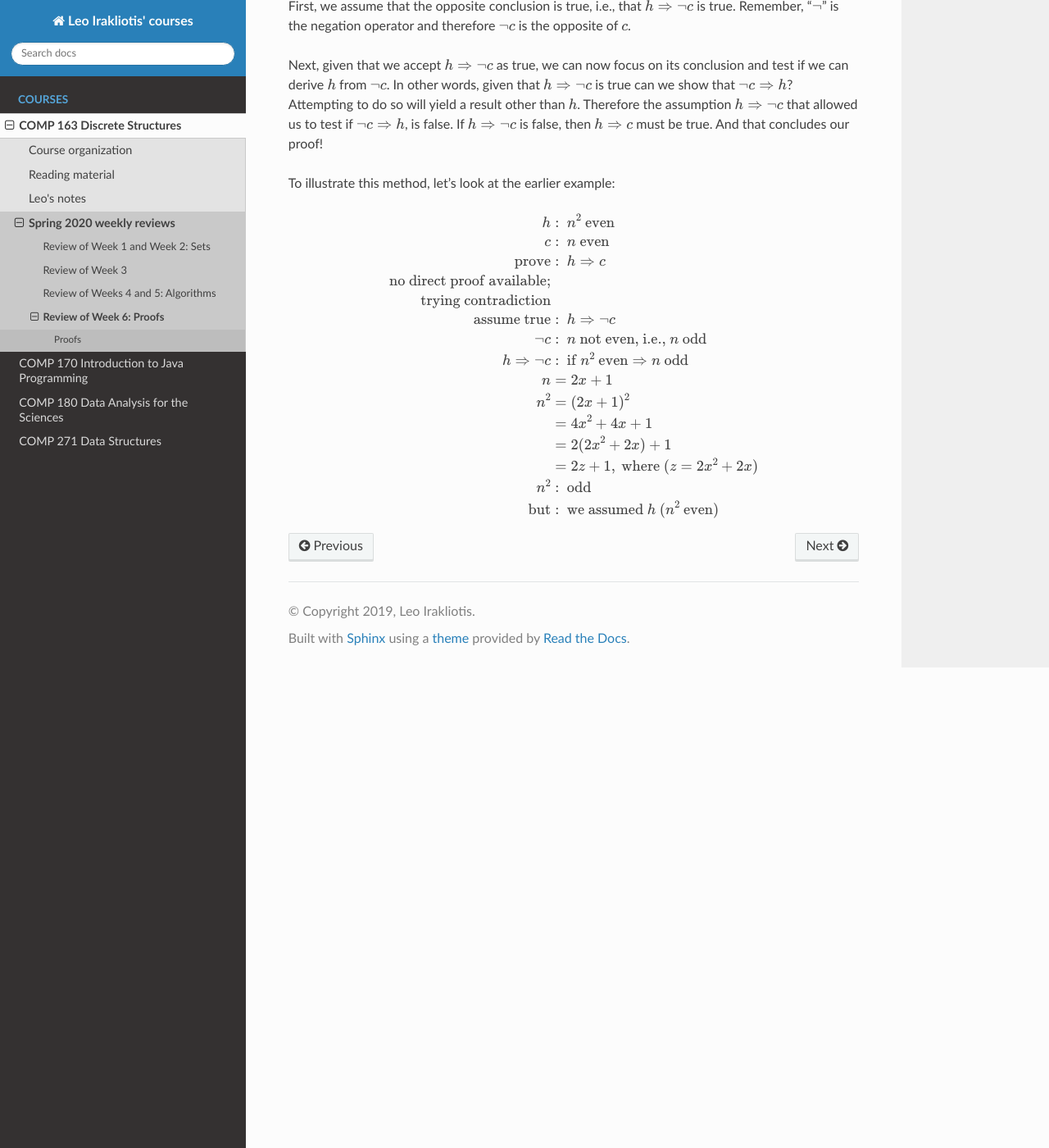
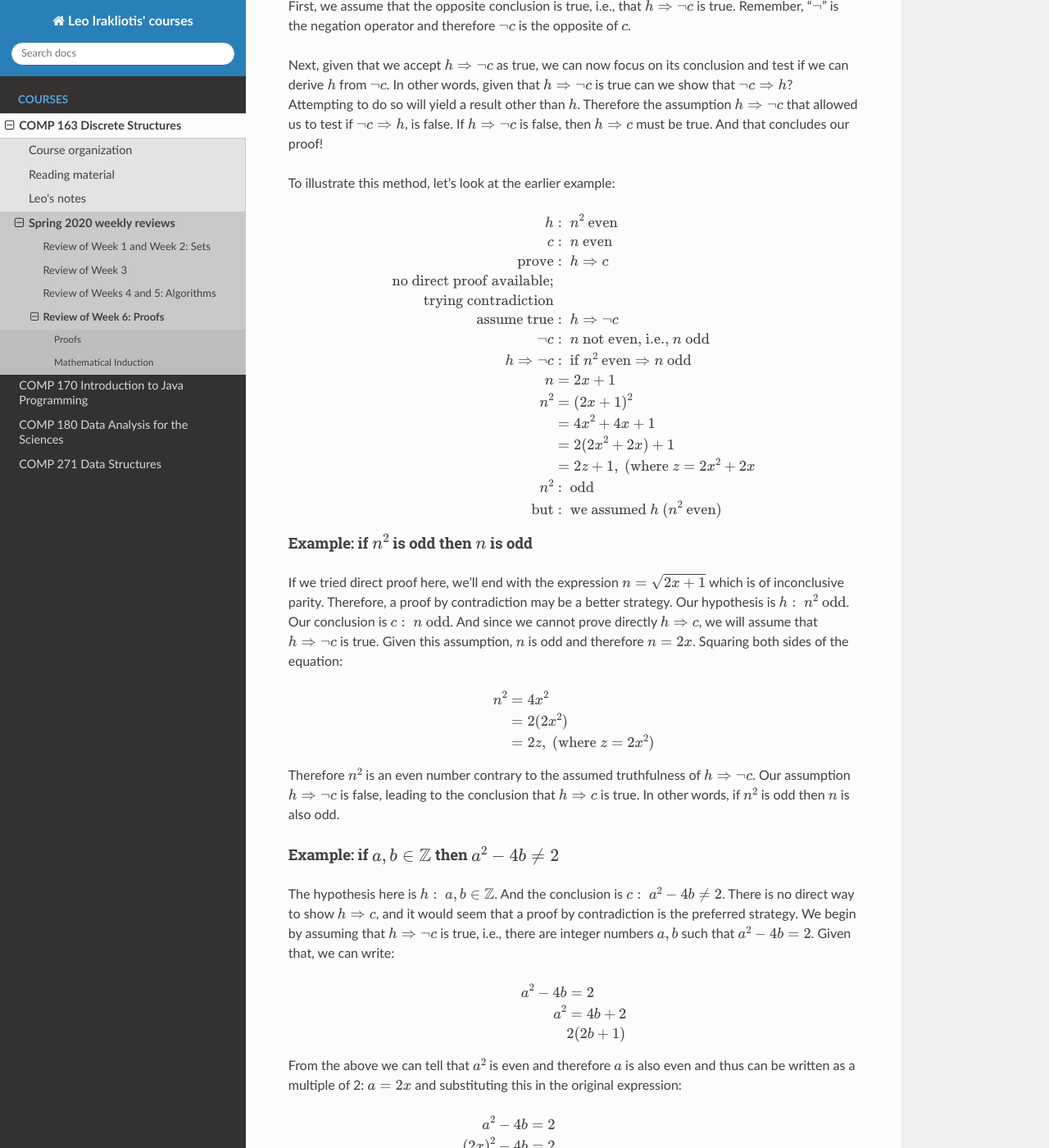
Before and after one commit to sleepyjaree/cdp, a Sphinx documentation site: the page built from source/COMP163/2020Spring/week6.rst, in a window 1280 px wide and 1400 px high, scrolled down 2710 px. Shown: the whole window at 82% size. Built offline with Sphinx 7.4.7 and the Read the Docs theme 2.0.0, drawn with Linux system fonts in a browser that asks for light colours; some of the changed text lies outside the part shown.

Commit message:
finalized notes for COMP 163 proofs

```diff
--- a/source/COMP163/2020Spring/week6.rst
+++ b/source/COMP163/2020Spring/week6.rst
@@ -11,3 +11,4 @@ Reading material for proofs:
 * `Adrian Brunyate's notes on proofs by contradiction <https://github.com/lgreco/cdp/blob/master/source/COMP163/OER/Adrian%20Brunyate%20proofs%20by%20contradiction.pdf>`_. (Published on `his website <http://www.math.stonybrook.edu/~brunyate/>`_).
 
 .. include:: ../notes/proofs.rst
+.. include:: ../notes/induction.rst
--- a/source/COMP163/notes/proofs.rst
+++ b/source/COMP163/notes/proofs.rst
@@ -112,6 +112,48 @@ To illustrate this method, let's look at the earlier example:
    n^2&=(2x+1)^2 \\
    &=4x^2+4x+1\\
    &=2(2x^2+2x)+1 \\
-   &=2z+1,\ \text{where}\ (z=2x^2+2x)\\
+   &=2z+1,\ (\text{where}\ z=2x^2+2x\\
    n^2&:\ \text{odd}\\
    \text{but}&:\ \text{we assumed}\ h\ (n^2\ \text{even})\\
+
+Example: if :math:`n^2` is odd then :math:`n` is odd
+++++++++++++++++++++++++++++++++++++++++++++++++++++++++++++++++++++++++++++++++
+
+If we tried direct proof here, we'll end with the expression :math:`n=\sqrt{2x+1}` which is of inconclusive parity. Therefore, a proof by contradiction may be a better strategy. Our hypothesis is :math:`h:\ n^2\ \text{odd}`. Our conclusion is :math:`c:\ n\ \text{odd}`. And since we cannot prove directly :math:`h\Rightarrow c`, we will assume that :math:`h\Rightarrow\neg c` is true. Given this assumption, :math:`n` is odd and therefore :math:`n=2x`. Squaring both sides of the equation:
+
+.. math::
+
+   n^2&=4x^2 \\
+   &= 2(2x^2) \\
+   &= 2z,\ (\text{where}\ z=2x^2)
+
+Therefore :math:`n^2` is an even number contrary to the assumed truthfulness of :math:`h\Rightarrow\neg c`. Our assumption :math:`h\Rightarrow\neg c` is false, leading to the conclusion that :math:`h\Rightarrow c` is true. In other words,  if :math:`n^2` is odd then :math:`n` is also odd.
+
+Example: if :math:`a,b \in \mathbb{Z}` then :math:`a^2-4b\neq 2`
++++++++++++++++++++++++++++++++++++++++++++++++++++++++++++++++++
+
+The hypothesis here is :math:`h:\ a,b \in \mathbb{Z}`. And the conclusion is :math:`c:\ a^2-4b\neq 2`. There is no direct way to show :math:`h\Rightarrow c`, and it would seem that a proof by contradiction is the preferred strategy. We begin by assuming that :math:`h\Rightarrow\neg c` is true, i.e., there are integer numbers :math:`a,b` such that :math:`a^2-4b=2`. Given that, we can write:
+
+.. math::
+
+   a^2-4b&=2 \\
+   a^2&=4b+2 \\
+   &2(2b+1)
+
+From the above we can tell that :math:`a^2` is even and therefore :math:`a` is also even and thus can be written as a multiple of 2: :math:`a=2x` and substituting this in the original expression:
+
+.. math::
+
+ a^2-4b &= 2 \\
+ (2x)^2-4b &= 2 \\
+ 4x^2-4b &= 2 \\
+ 2x^2-2b &= 1 \\
+ 2(x^2-b) &= 1\\
+ 2z &=1,\ (\text{where}\ z=x^2-b)
+
+We just concluded that :math:`1` is an even number! That's because the assumption that led us to this astonishing conclusion is false. The assumption was that there are integer numbers :math:`a,b` such that :math:`a^2-4b=2`. This assumption is false which means that there are no integers :math:`a,b` such that  :math:`a^2-4b=2`. Therefore, the original statement :math:`a,b \in \mathbb{Z}\Rightarrow a^2-4b\neq 2`, is true.
+
+Example: there is no largest number
++++++++++++++++++++++++++++++++++++++++++++++++++++++++++++++++++
+
+Let's suppose that there is a largest number, :math:`L`, such that :math:`L\geq x,\ \forall x`. Given that :math:`1>0`, we can add :math:`L` to both sides, resulting to :math:`L+1 > L` which cannot be true, because we assumed that :math:`L` is the greatest number, and we just showed that it's less than :math:`L+1`.
```
Also changed, not shown: source/COMP163/notes/induction.rst (+6 -7 lines).
